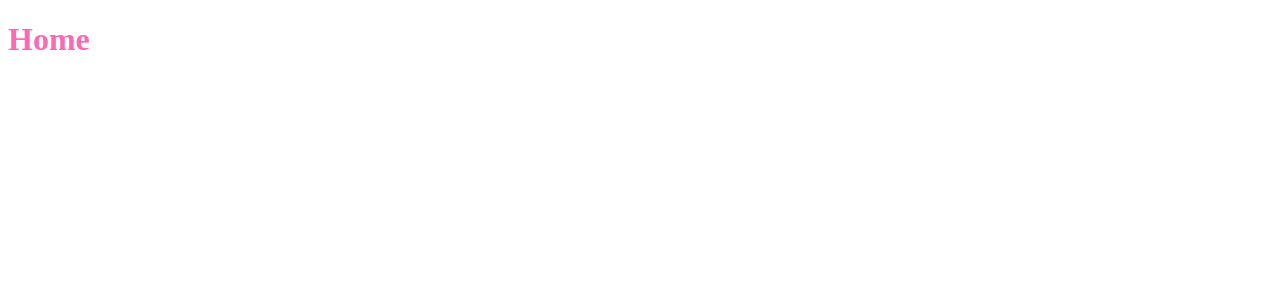
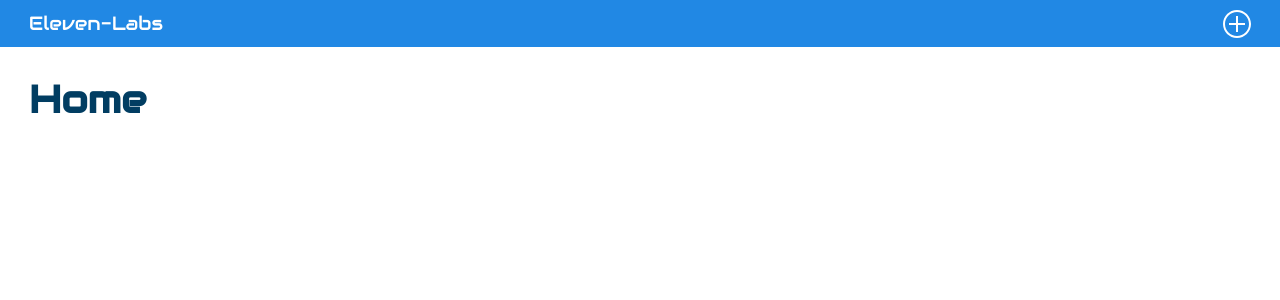
Before and after one commit to Pier2208/eleven-labs, a React (Create React App) app in the folder client/: page / in a window 1280 px wide. Shown: the top 300 px of the page. Built offline with nearby package versions, Linux system fonts and the light colour scheme.

Commit message:
moved Layout inside Router

```diff
--- a/client/src/App.js
+++ b/client/src/App.js
@@ -1,15 +1,17 @@
-import { BrowserRouter as Router, Route, Routes} from "react-router-dom";
-import { lazy, Suspense } from 'react'
-import * as ROUTES from "./constants/routes";
+import { BrowserRouter as Router, Route, Routes } from 'react-router-dom';
+import { lazy, Suspense } from 'react';
+import * as ROUTES from './constants/routes';
+import Layout from './components/Layout';
 
-const Home = lazy(() => import('./pages/Home'))
-const AddAstronaut = lazy(() => import('./pages/AddAstronaut'))
-const EditAstronaut = lazy(() => import('./pages/EditAstronaut'))
-const NotFound = lazy(() => import("./pages/NotFound"));
+const Home = lazy(() => import('./pages/Home'));
+const AddAstronaut = lazy(() => import('./pages/AddAstronaut'));
+const EditAstronaut = lazy(() => import('./pages/EditAstronaut'));
+const NotFound = lazy(() => import('./pages/NotFound'));
 
 const App = () => {
   return (
     <Router>
+      <Layout>
         <Suspense fallback={<p>Loading...</p>}>
           <Routes>
             <Route path={ROUTES.HOME} element={<Home />} />
@@ -18,8 +20,9 @@ const App = () => {
             <Route component={NotFound} />
           </Routes>
         </Suspense>
+      </Layout>
     </Router>
-  )
-}
+  );
+};
 
-export default App
+export default App;
```
Lines whose indentation alone changed are shown as unchanged.
